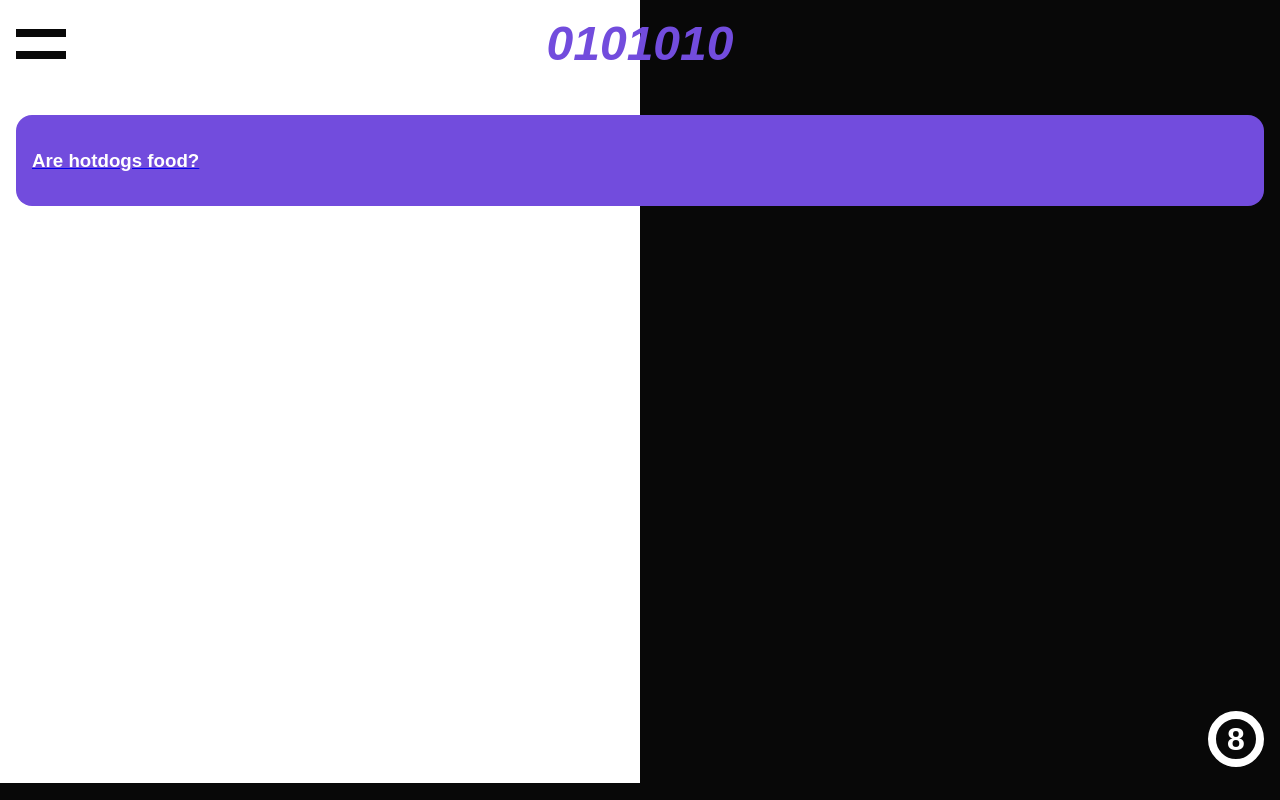
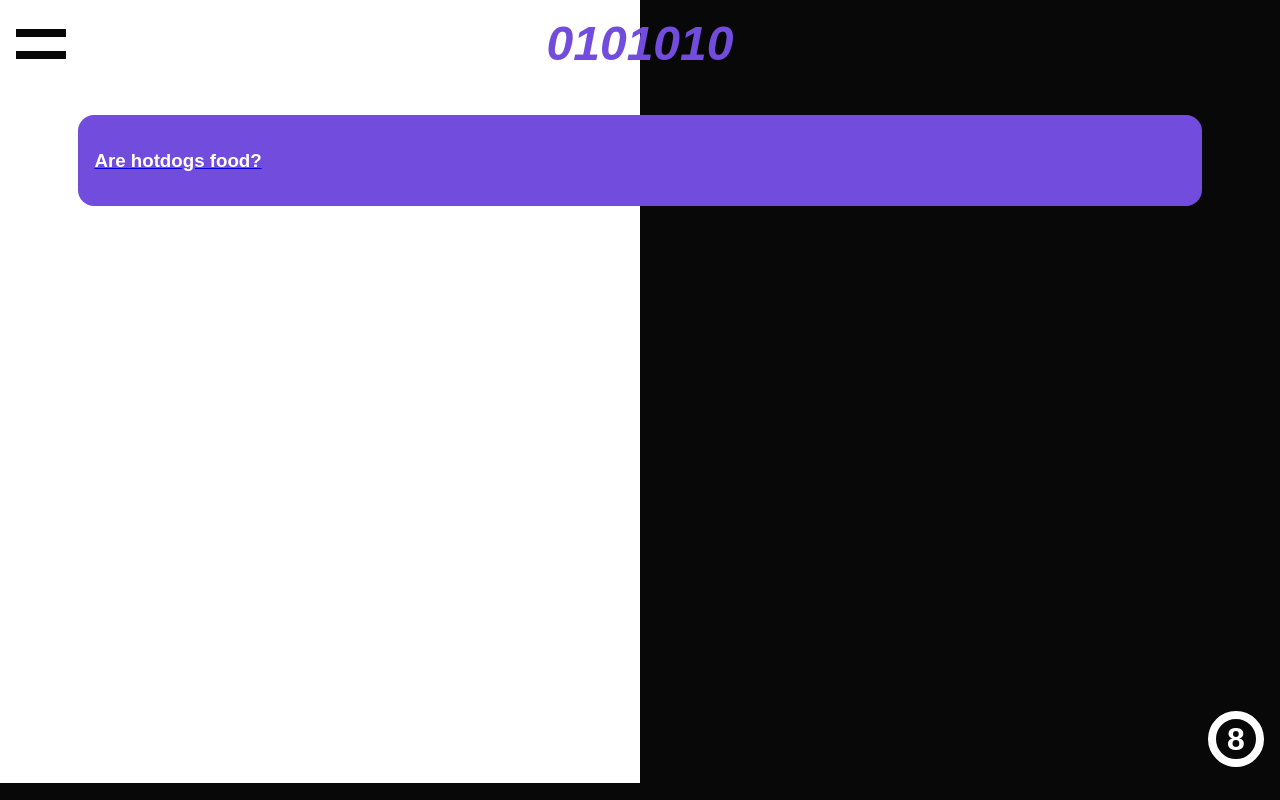
Before and after one commit to workout-trackers/debate-app-fe, a Next.js app: page /boards in a window 1280 px wide. Built offline with nearby package versions, Linux system fonts and the light colour scheme.

Commit message:
refactor: change boards page to include an all boards section

```diff
--- a/src/components/TopicCard.tsx
+++ b/src/components/TopicCard.tsx
@@ -1,16 +1,16 @@
 import Link from 'next/link';
 import styles from '@/styles/TopicCard.module.css';
 
-interface TopicProps {
-  id: number;
-  title: string;
-  description: string;
+import { Topic } from '@/interfaces';
+
+interface TopicCardProps {
+  topic: Topic;
 }
 
-export default function TopicCard({ topic }: { topic: TopicProps }) {
+export default function TopicCard({ topic }: TopicCardProps ) {
   return (
-    <Link href={`/boards/${topic.id}`}>
-      <section key={topic.id} className={styles.topicCard}>
+    <Link href={`/boards/${topic.id}`} key={topic.id}>
+      <section className={styles.topicCard}>
         <h3>{topic.title}</h3>
       </section>
     </Link>
--- a/src/interfaces.ts
+++ b/src/interfaces.ts
@@ -3,3 +3,9 @@ export interface User {
   name: String;
   email: String;
 }
+
+export interface Topic {
+  id: Number;
+  title: String;
+  description: String;
+}
--- a/src/pages/boards.tsx
+++ b/src/pages/boards.tsx
@@ -11,9 +11,11 @@ export default function BoardsPage() {
     <Layout user={users[0]}>
       <section className={styles.boardsPage}>
         <h2>All Boards</h2>
-        {topics.map((topic) => (
-          <TopicCard key={topic.id} topic={topic} />
-        ))}
+        <section className={styles.boardsContainer}>
+          {topics.map((topic) => (
+            <TopicCard key={topic.id} topic={topic} />
+          ))}
+        </section>
       </section>
     </Layout>
   );
--- a/src/styles/BoardsPage.module.css
+++ b/src/styles/BoardsPage.module.css
@@ -1,3 +1,8 @@
 .boardsPage {
   min-height: 80vh;
 }
+
+.boardsContainer {
+  width: 90%;
+  margin: 0 auto;
+}
```
